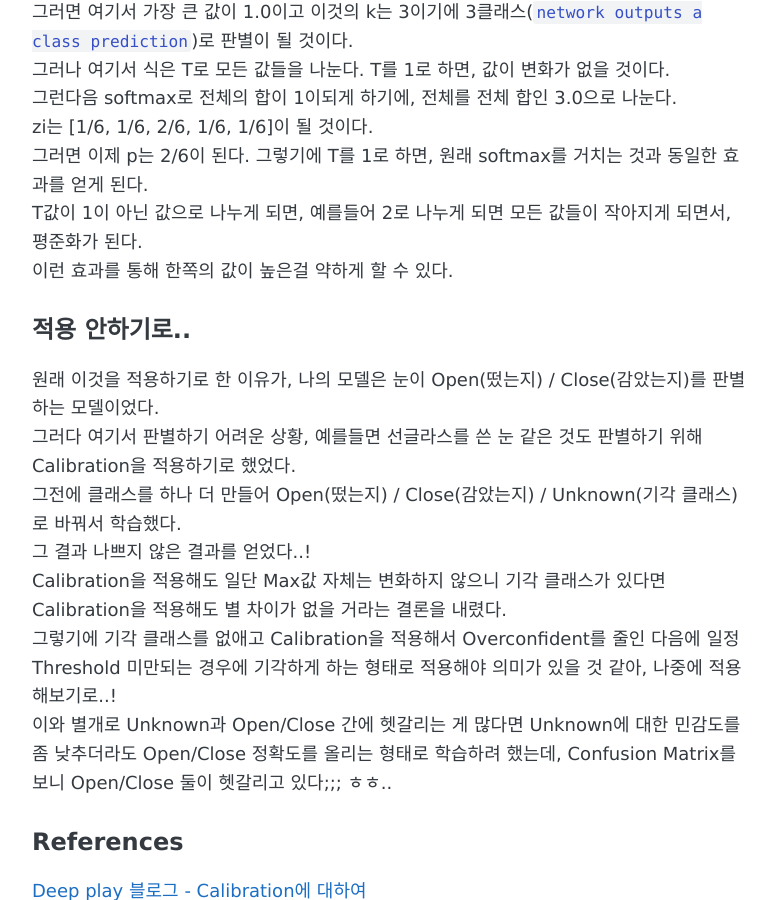
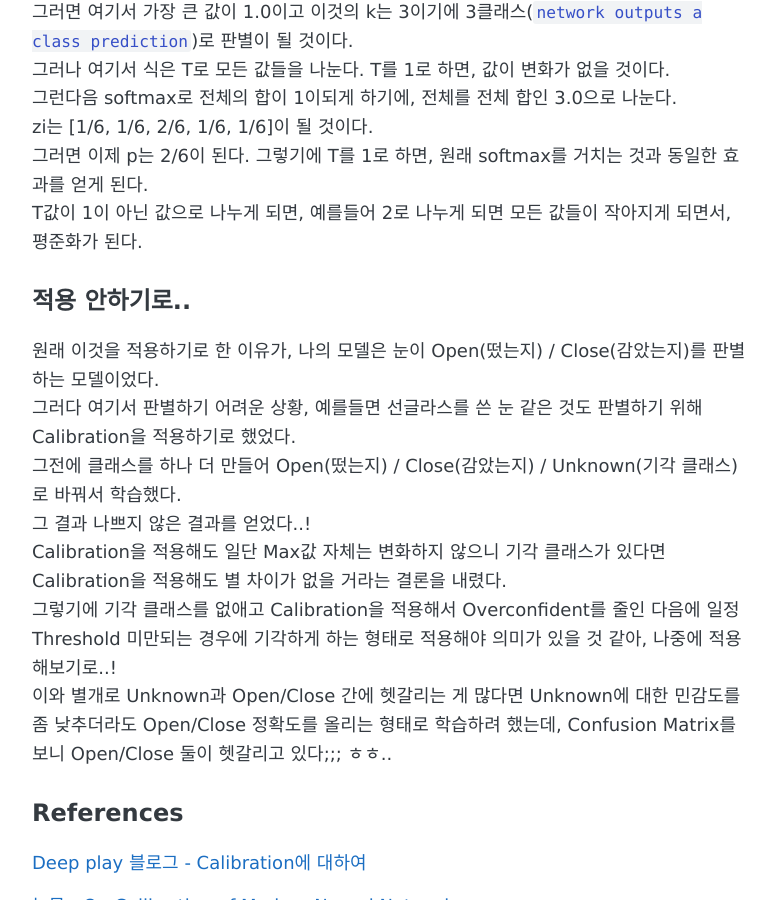
Before and after one commit to younghyunshin/younghyunshin.github.io, a Jekyll site: the page built from _posts/2022-07-11-calibration.md, in a window 1280 px wide and 900 px high, scrolled down 1642 px. Shown: the whole window, without its empty margins (248-1023 px from the left). Built offline with Jekyll 4.4.1, drawn with Linux system fonts in a browser that asks for light colours; comment, search, counter and statistics services are not loaded.

Commit message:
add post2

```diff
--- a/_posts/2022-07-11-calibration.md
+++ b/_posts/2022-07-11-calibration.md
@@ -44,7 +44,6 @@ zi는 예시로 [0.5, 0.5, 1.0, 0.5, 0.5] 이렇게 되어있다고 해보자.
 zi는 [1/6, 1/6, 2/6, 1/6, 1/6]이 될 것이다.
 그러면 이제 p는 2/6이 된다. 그렇기에 T를 1로 하면, 원래 softmax를 거치는 것과 동일한 효과를 얻게 된다.
 T값이 1이 아닌 값으로 나누게 되면, 예를들어 2로 나누게 되면 모든 값들이 작아지게 되면서, 평준화가 된다.
-이런 효과를 통해 한쪽의 값이 높은걸 약하게 할 수 있다.
 
 ## 적용 안하기로..
 
```
